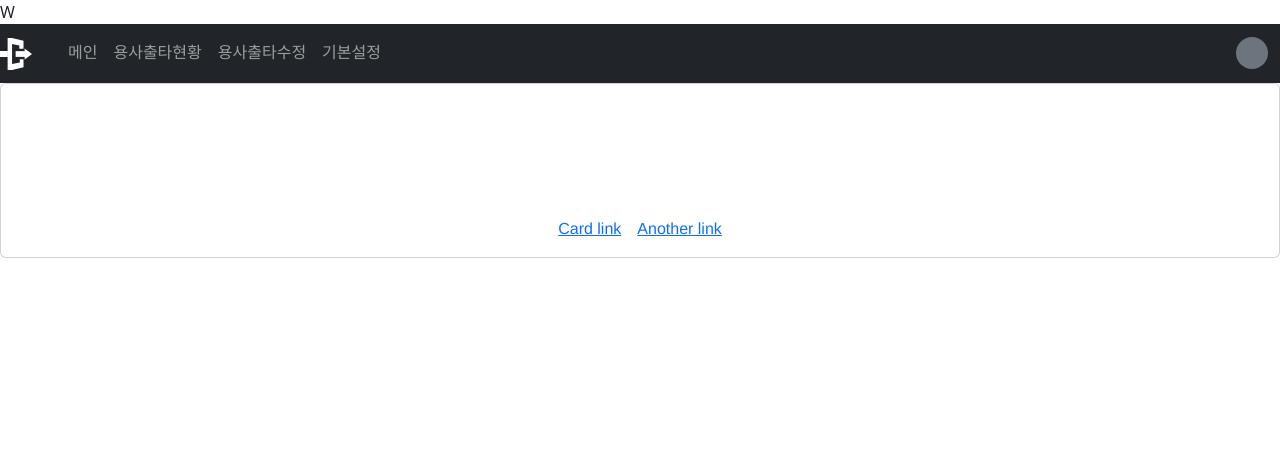
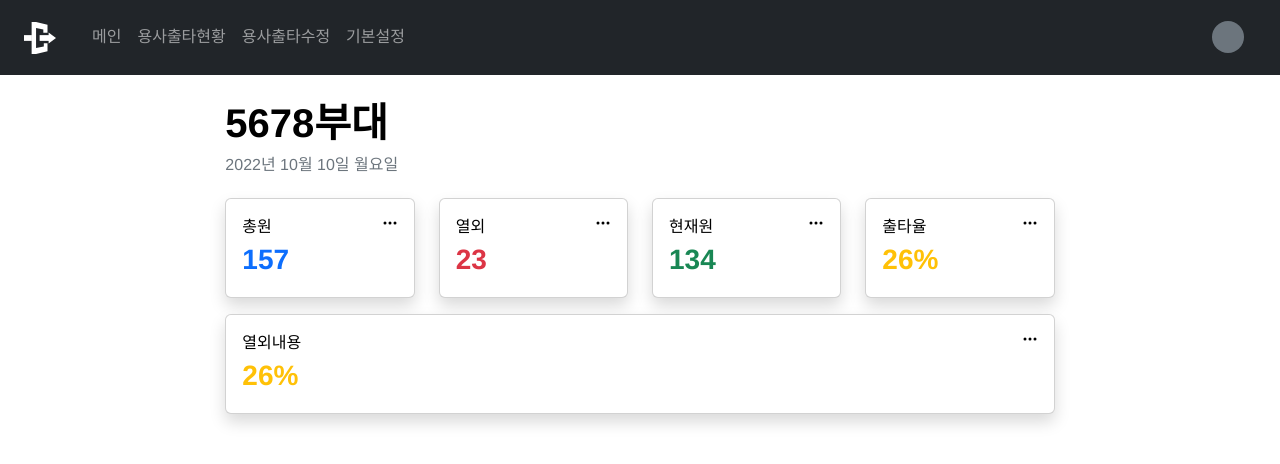
Before and after one commit to osamhack2022/WEB_InNOut_Va8cation, a Vue app in the folder front-end/: page / in a window 1280 px wide. Shown: the top 464 px of the page. Built offline with nearby package versions, Linux system fonts and the light colour scheme.

Commit message:
Fix main page

```diff
--- a/front-end/package.json
+++ b/front-end/package.json
@@ -9,6 +9,7 @@
   },
   "dependencies": {
     "bootstrap": "^5.2.2",
+    "bootstrap-icons": "^1.9.1",
     "bootstrap-vue": "^2.22.0",
     "core-js": "^3.8.3",
     "vue": "^3.2.40"
--- a/front-end/public/index.html
+++ b/front-end/public/index.html
@@ -5,7 +5,7 @@
     <meta http-equiv="X-UA-Compatible" content="IE=edge">
     <meta name="viewport" content="width=device-width,initial-scale=1.0">
     <link rel="icon" href="<%= BASE_URL %>favicon.ico">
-    <title><%= htmlWebpackPlugin.options.title %></title>W
+    <title><%= htmlWebpackPlugin.options.title %></title>
   </head>
   <body>
     <noscript>
--- a/front-end/src/App.vue
+++ b/front-end/src/App.vue
@@ -20,7 +20,7 @@ export default {
   font-family: Avenir, Helvetica, Arial, sans-serif;
   -webkit-font-smoothing: antialiased;
   -moz-osx-font-smoothing: grayscale;
-  text-align: center;
-  color: #ffffff;
+  text-align: left;
+  color: black;
 }
 </style>
--- a/front-end/src/components/HelloWorld.vue
+++ b/front-end/src/components/HelloWorld.vue
@@ -1,7 +1,6 @@
-
 <template>
   <header>
-    <nav class="navbar navbar-expand navbar-dark bg-dark">
+    <nav class="navbar navbar-expand navbar-dark bg-dark py-3 px-4">
       <a class="navbar-brand" href="#">
         <img src="@/assets/images/logo_32_white.svg" width="32" height="32" alt="">
       </a>
@@ -24,18 +23,88 @@
       </div>
     </nav>
   </header>
+  <div class="container-fluid col-8">
+    <main>
       <div>
-    <b-card title="Card title" sub-title="Card subtitle">
-      <b-card-text>
-        Some quick example text to build on the <em>card title</em> and make up the bulk of the card's
-        content.
+        <h1 class="mt-4">
+          <b>5678부대</b>
+        </h1>
+        <h6 class="text-muted mb-4">
+          2022년 10월 10일 월요일
+        </h6>
+        <b-card-group deck>
+          <b-card class="shadow">
+            <div class="container-fluid p-0 d-flex justify-content-between">
+              <b-card-text class="m-0">총원</b-card-text>
+              <svg xmlns="http://www.w3.org/2000/svg" width="16" height="16" fill="currentColor"
+                class="bi bi-three-dots" viewBox="0 0 16 16">
+                <path
+                  d="M3 9.5a1.5 1.5 0 1 1 0-3 1.5 1.5 0 0 1 0 3zm5 0a1.5 1.5 0 1 1 0-3 1.5 1.5 0 0 1 0 3zm5 0a1.5 1.5 0 1 1 0-3 1.5 1.5 0 0 1 0 3z" />
+              </svg>
+            </div>
+            <b-card-text class="text-primary fs-3">
+              <b>157</b>
             </b-card-text>
+          </b-card>
+          <b-card class="shadow">
+            <div class="container-fluid p-0 d-flex justify-content-between">
+              <b-card-text class="my-0">열외</b-card-text>
+              <svg xmlns="http://www.w3.org/2000/svg" width="16" height="16" fill="currentColor"
+                class="bi bi-three-dots" viewBox="0 0 16 16">
+                <path
+                  d="M3 9.5a1.5 1.5 0 1 1 0-3 1.5 1.5 0 0 1 0 3zm5 0a1.5 1.5 0 1 1 0-3 1.5 1.5 0 0 1 0 3zm5 0a1.5 1.5 0 1 1 0-3 1.5 1.5 0 0 1 0 3z" />
+              </svg>
+            </div>
+            <b-card-text class="text-danger fs-3">
+              <b>23</b>
+            </b-card-text>
+          </b-card>
+          <b-card class="shadow">
+            <div class="container-fluid p-0 d-flex justify-content-between">
+              <b-card-text class="my-0">현재원</b-card-text>
+              <svg xmlns="http://www.w3.org/2000/svg" width="16" height="16" fill="currentColor"
+                class="bi bi-three-dots" viewBox="0 0 16 16">
+                <path
+                  d="M3 9.5a1.5 1.5 0 1 1 0-3 1.5 1.5 0 0 1 0 3zm5 0a1.5 1.5 0 1 1 0-3 1.5 1.5 0 0 1 0 3zm5 0a1.5 1.5 0 1 1 0-3 1.5 1.5 0 0 1 0 3z" />
+              </svg>
+            </div>
 
-      <b-card-text>A second paragraph of text in the card.</b-card-text>
+            <b-card-text class="text-success fs-3">
+              <b>134</b>
+            </b-card-text>
+          </b-card>
+          <b-card class="shadow">
+            <div class="container-fluid p-0 d-flex justify-content-between">
+              <b-card-text class="my-0">출타율</b-card-text>
+              <svg xmlns="http://www.w3.org/2000/svg" width="16" height="16" fill="currentColor"
+                class="bi bi-three-dots" viewBox="0 0 16 16">
+                <path
+                  d="M3 9.5a1.5 1.5 0 1 1 0-3 1.5 1.5 0 0 1 0 3zm5 0a1.5 1.5 0 1 1 0-3 1.5 1.5 0 0 1 0 3zm5 0a1.5 1.5 0 1 1 0-3 1.5 1.5 0 0 1 0 3z" />
+              </svg>
+            </div>
 
-      <a href="#" class="card-link">Card link</a>
-      <b-link href="#" class="card-link">Another link</b-link>
+            <b-card-text class="text-warning fs-3">
+              <b>26%</b>
+            </b-card-text>
           </b-card>
+        </b-card-group>
+        <div class="mt-3">
+          <b-card class="shadow">
+            <div class="container-fluid p-0 d-flex justify-content-between">
+              <b-card-text class="my-0">열외내용</b-card-text>
+              <svg xmlns="http://www.w3.org/2000/svg" width="16" height="16" fill="currentColor"
+                class="bi bi-three-dots" viewBox="0 0 16 16">
+                <path
+                  d="M3 9.5a1.5 1.5 0 1 1 0-3 1.5 1.5 0 0 1 0 3zm5 0a1.5 1.5 0 1 1 0-3 1.5 1.5 0 0 1 0 3zm5 0a1.5 1.5 0 1 1 0-3 1.5 1.5 0 0 1 0 3z" />
+              </svg>
+            </div>
+            <b-card-text class="text-warning fs-3">
+              <b>26%</b>
+            </b-card-text>
+          </b-card>
+        </div>
+      </div>
+    </main>
   </div>
 </template>
 
```
Also changed, not shown: 2 other files (tests, documents, lock files or other folders). Lines whose indentation alone changed are shown as unchanged.
